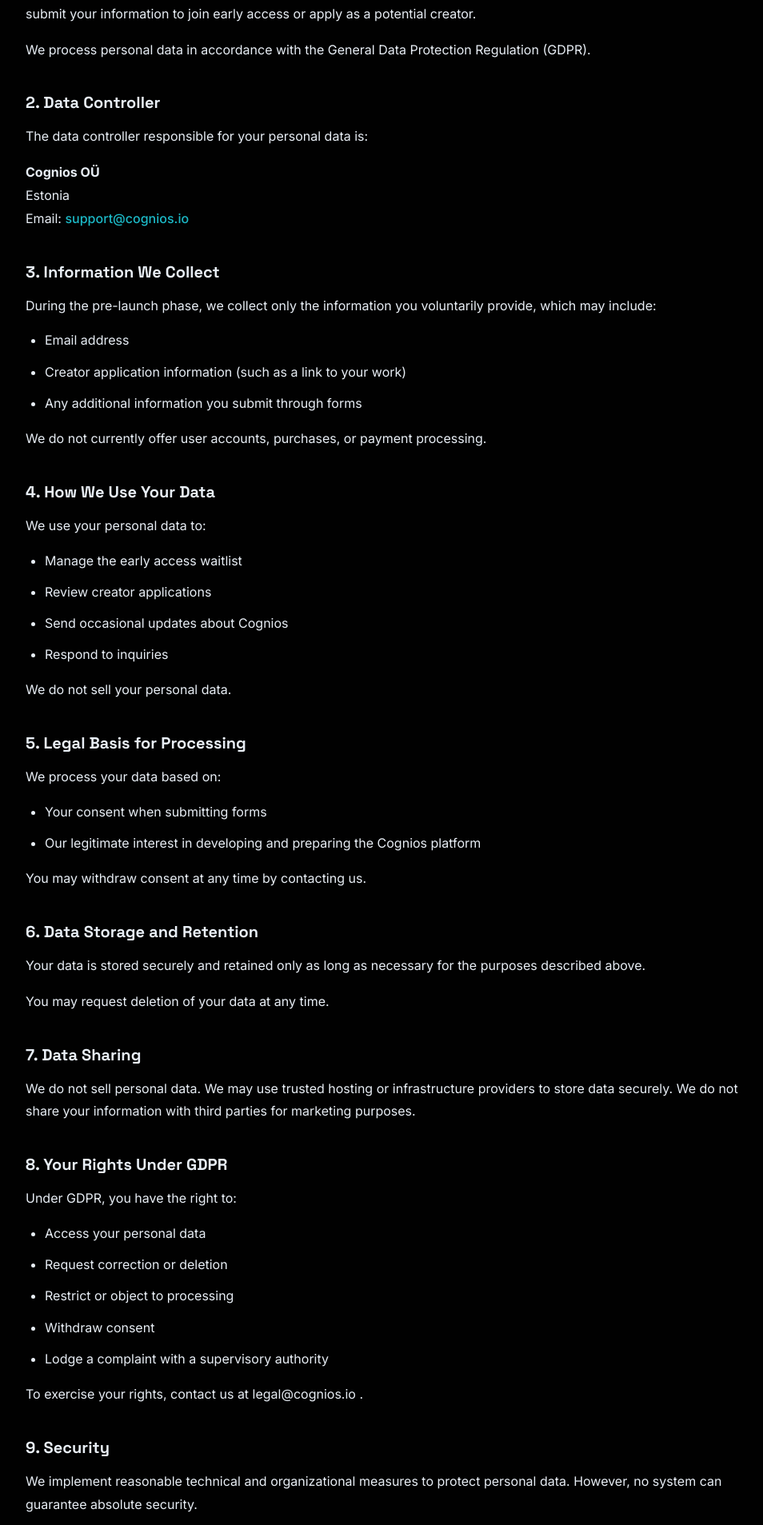
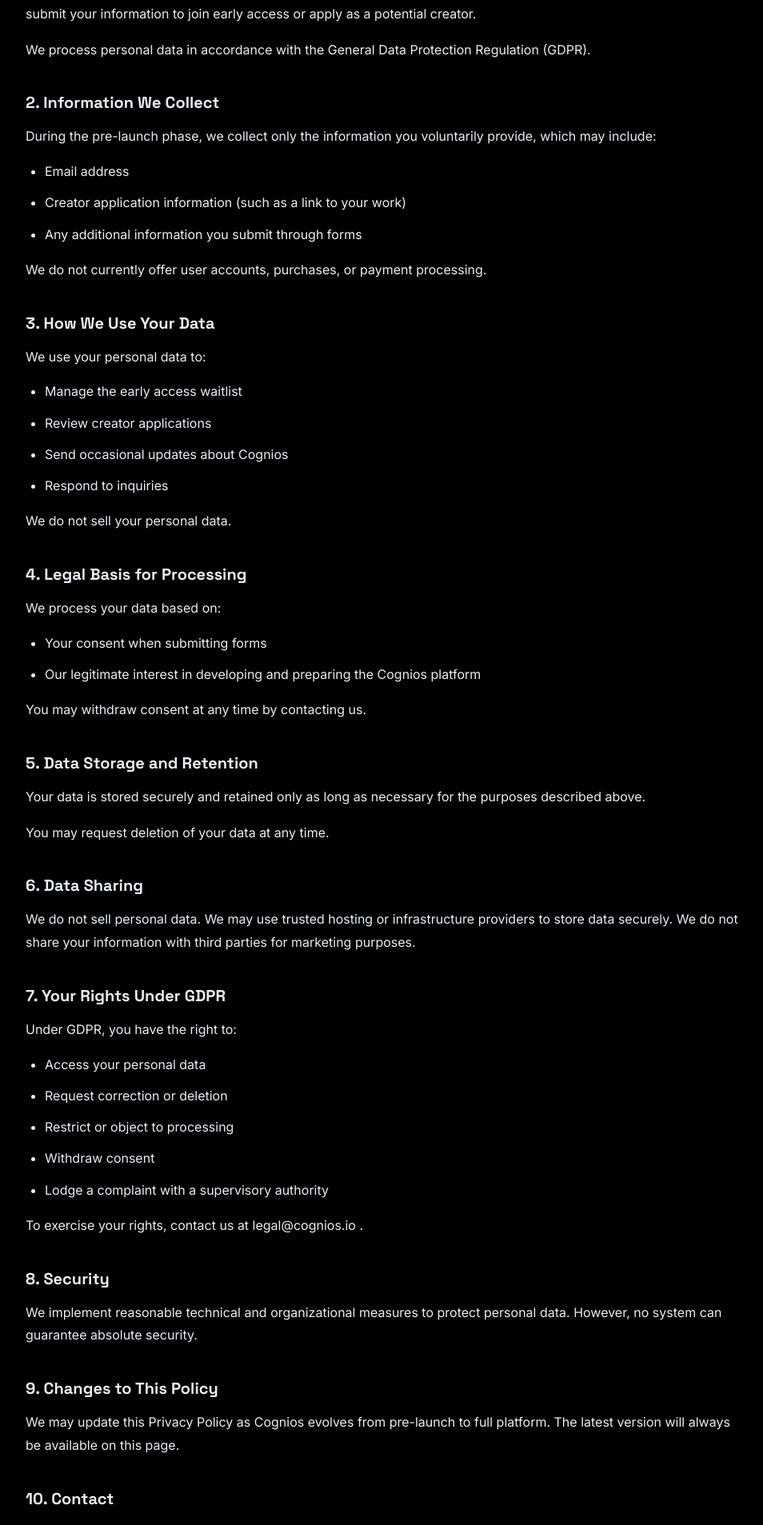
Before and after one commit to cognios-platform/waitlist, a Next.js app: page /privacy in a window 1280 px wide. Shown: the part 308-2215 px from the top of the page at 80% size, without its empty margins (12-966 px from the left). Built offline with nearby package versions, Linux system fonts and the light colour scheme.

Commit message:
updated wording

```diff
--- a/src/app/contact/page.tsx
+++ b/src/app/contact/page.tsx
@@ -16,7 +16,7 @@
     type: "website",
     images: [
       {
-        url: "https://waitlist.cognios.io/images/favicon/OG-image.png",
+        url: "https://waitlist.cognios.io/images/opengraph-image.png",
         width: 1200,
         height: 630,
         alt: "Cognios preview",
@@ -30,7 +30,7 @@
       "Contact Cognios for questions, feedback, or legal inquiries related to the platform and agentic tutors.",
     images: [
       {
-        url: "https://waitlist.cognios.io/images/favicon/OG-image.png",
+        url: "https://waitlist.cognios.io/images/opengraph-image.png",
         width: 1200,
         height: 630,
         alt: "Cognios preview",
--- a/src/app/privacy/page.tsx
+++ b/src/app/privacy/page.tsx
@@ -34,7 +34,7 @@
     type: "article",
     images: [
       {
-        url: "https://waitlist.cognios.io/images/favicon/OG-image.png",
+        url: "https://waitlist.cognios.io/images/opengraph-image.png",
         width: 1200,
         height: 630,
         alt: "Cognios preview",
@@ -49,7 +49,7 @@
       "Privacy information for Cognios's pre-launch website and waitlist.",
     images: [
       {
-        url: "https://waitlist.cognios.io/images/favicon/OG-image.png",
+        url: "https://waitlist.cognios.io/images/opengraph-image.png",
         width: 1200,
         height: 630,
         alt: "Cognios preview",
@@ -81,20 +81,7 @@
           </section>
 
           <section>
-            <h3>2. Data Controller</h3>
-            <p>The data controller responsible for your personal data is:</p>
-            <p>
-              <strong>Cognios OÜ</strong>
-              <br />
-              Estonia
-              <br />
-              Email:{" "}
-              <a href="mailto:support@cognios.io">support@cognios.io</a>
-            </p>
-          </section>
-
-          <section>
-            <h3>3. Information We Collect</h3>
+            <h3>2. Information We Collect</h3>
             <p>
               During the pre-launch phase, we collect only the information you
               voluntarily provide, which may include:
@@ -113,7 +100,7 @@
           </section>
 
           <section>
-            <h3>4. How We Use Your Data</h3>
+            <h3>3. How We Use Your Data</h3>
             <p>We use your personal data to:</p>
             <ul>
               <li>Manage the early access waitlist</li>
@@ -125,7 +112,7 @@
           </section>
 
           <section>
-            <h3>5. Legal Basis for Processing</h3>
+            <h3>4. Legal Basis for Processing</h3>
             <p>We process your data based on:</p>
             <ul>
               <li>Your consent when submitting forms</li>
@@ -138,7 +125,7 @@
           </section>
 
           <section>
-            <h3>6. Data Storage and Retention</h3>
+            <h3>5. Data Storage and Retention</h3>
             <p>
               Your data is stored securely and retained only as long as
               necessary for the purposes described above.
@@ -147,7 +134,7 @@
           </section>
 
           <section>
-            <h3>7. Data Sharing</h3>
+            <h3>6. Data Sharing</h3>
             <p>
               We do not sell personal data. We may use trusted hosting or
               infrastructure providers to store data securely. We do not share
@@ -156,7 +143,7 @@
           </section>
 
           <section>
-            <h3>8. Your Rights Under GDPR</h3>
+            <h3>7. Your Rights Under GDPR</h3>
             <p>Under GDPR, you have the right to:</p>
             <ul>
               <li>Access your personal data</li>
@@ -169,7 +156,7 @@
           </section>
 
           <section>
-            <h3>9. Security</h3>
+            <h3>8. Security</h3>
             <p>
               We implement reasonable technical and organizational measures to
               protect personal data. However, no system can guarantee absolute
@@ -178,7 +165,7 @@
           </section>
 
           <section>
-            <h3>10. Changes to This Policy</h3>
+            <h3>9. Changes to This Policy</h3>
             <p>
               We may update this Privacy Policy as Cognios evolves from
               pre-launch to full platform. The latest version will always be
@@ -187,7 +174,7 @@
           </section>
 
           <section>
-            <h3>11. Contact</h3>
+            <h3>10. Contact</h3>
             <p>
               If you have questions about this Privacy Policy or wish to
               exercise your data protection rights, you may contact us at{" "}
```
Also changed, not shown: src/app/terms/page.tsx (+3 -10 lines).
